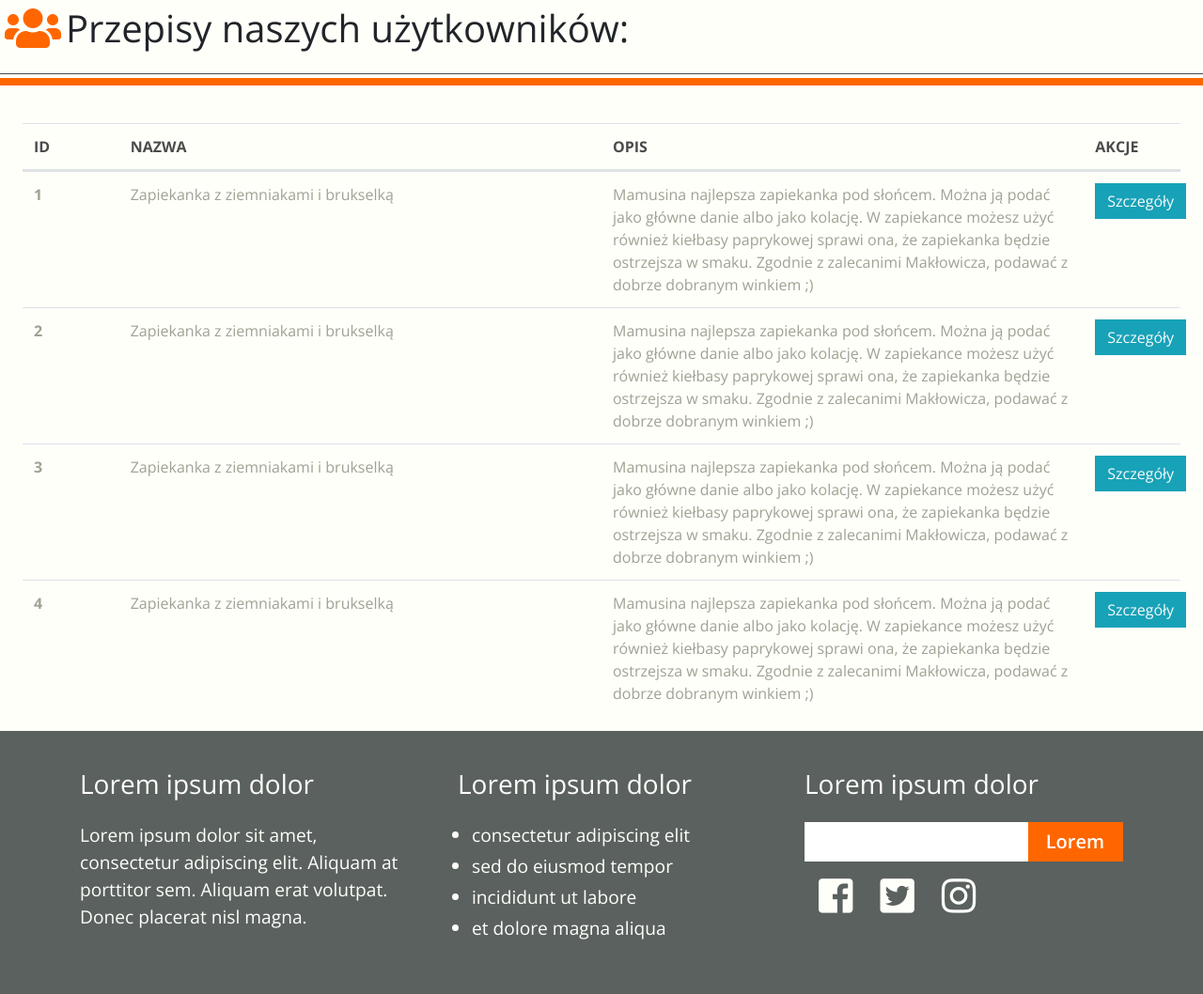
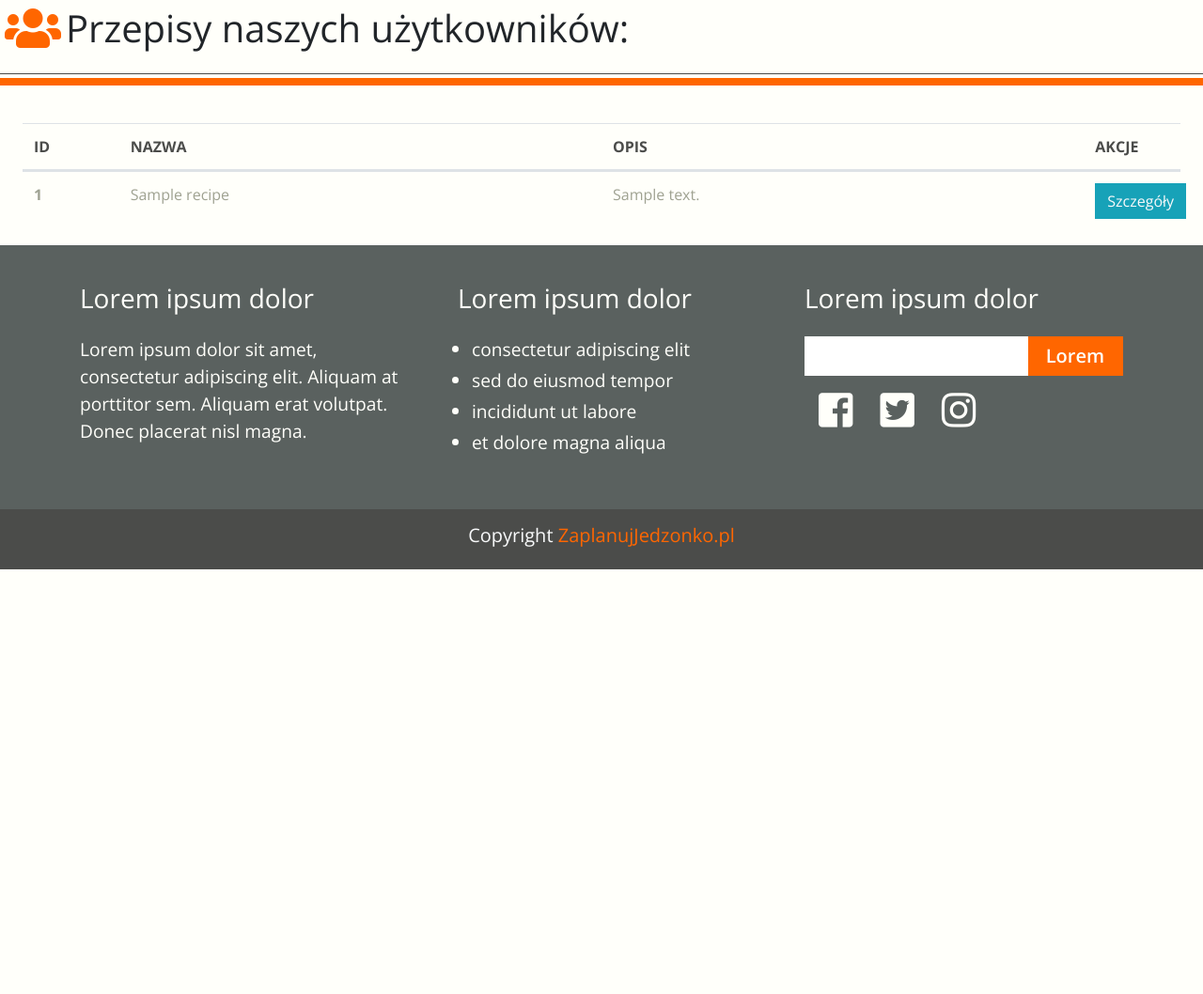
Before and after one commit to WojciechBuda88/Jedzonko, a Django app: template jedzonko/templates/recipes.html in a window 1280 px wide. Shown: the part 135-1193 px from the top of the page at 94% size. After the commit the page ends 741 px from the top, so only its background shows below. Run offline with Django 3.2, Linux system fonts and the light colour scheme; the template is opened without the code that fills it: most values are stand-ins (such as "Sample title", 1, 10 or a date in 2020); some libraries are stand-ins or nearby versions; some web fonts are replaced.

Commit message:
recipe list activated

```diff
--- a/jedzonko/templates/recipes.html
+++ b/jedzonko/templates/recipes.html
@@ -60,38 +60,41 @@
               </tr>
             </thead>
             <tbody class="text-color-lighter">
+            {% for recipe in recipes %}
                 <tr class="d-flex">
                     <th scope="row" class="col-1">1</th>
                     <td class="col-5">
-                    Zapiekanka z ziemniakami i brukselką
+                        {{ recipe.name }}
                     </td>
-                <td clas="col-5">Mamusina najlepsza zapiekanka pod słońcem. Można ją podać jako główne danie albo jako kolację. W zapiekance możesz użyć również kiełbasy paprykowej sprawi ona, że zapiekanka będzie ostrzejsza w smaku. Zgodnie z zalecanimi Makłowicza, podawać z dobrze dobranym winkiem ;)</td>
+                    <td clas="col-5" width="800px">{{ recipe.description }}</td>
                     <td class="col-1"><a href="#" class="btn btn-info rounded-0 text-light">Szczegóły</button></td>
                   </tr>
-              <tr class="d-flex">
-                <th scope="row" class="col-1">2</th>
-                <td class="col-5">
-                    Zapiekanka z ziemniakami i brukselką
-                </td>
-                <td clas="col-5">Mamusina najlepsza zapiekanka pod słońcem. Można ją podać jako główne danie albo jako kolację. W zapiekance możesz użyć również kiełbasy paprykowej sprawi ona, że zapiekanka będzie ostrzejsza w smaku. Zgodnie z zalecanimi Makłowicza, podawać z dobrze dobranym winkiem ;)</td>
-                <td class="col-1"><a href="#" class="btn btn-info rounded-0 text-light">Szczegóły</a></td>
-             </tr>
-             <tr class="d-flex">
-                <th scope="row" class="col-1">3</th>
-                <td class="col-5">
-                    Zapiekanka z ziemniakami i brukselką
-                </td>
-                <td clas="col-5">Mamusina najlepsza zapiekanka pod słońcem. Można ją podać jako główne danie albo jako kolację. W zapiekance możesz użyć również kiełbasy paprykowej sprawi ona, że zapiekanka będzie ostrzejsza w smaku. Zgodnie z zalecanimi Makłowicza, podawać z dobrze dobranym winkiem ;)</td>
-                <td class="col-1"><a href="#" class="btn btn-info rounded-0 text-light">Szczegóły</a></td>
-              </tr>
-              <tr class="d-flex">
-                <th scope="row" class="col-1">4</th>
-                <td class="col-5">
-                    Zapiekanka z ziemniakami i brukselką
-                </td>
-                <td clas="col-5">Mamusina najlepsza zapiekanka pod słońcem. Można ją podać jako główne danie albo jako kolację. W zapiekance możesz użyć również kiełbasy paprykowej sprawi ona, że zapiekanka będzie ostrzejsza w smaku. Zgodnie z zalecanimi Makłowicza, podawać z dobrze dobranym winkiem ;)</td>
-                <td class="col-1"><a href="#" class="btn btn-info rounded-0 text-light">Szczegóły</a></td>
-                </tr>
+            {% endfor %}
+            </ol>
+{#              <tr class="d-flex">#}
+{#                <th scope="row" class="col-1">2</th>#}
+{#                <td class="col-5">#}
+{#                    Zapiekanka z ziemniakami i brukselką#}
+{#                </td>#}
+{#                <td clas="col-5">Mamusina najlepsza zapiekanka pod słońcem. Można ją podać jako główne danie albo jako kolację. W zapiekance możesz użyć również kiełbasy paprykowej sprawi ona, że zapiekanka będzie ostrzejsza w smaku. Zgodnie z zalecanimi Makłowicza, podawać z dobrze dobranym winkiem ;)</td>#}
+{#                <td class="col-1"><a href="#" class="btn btn-info rounded-0 text-light">Szczegóły</a></td>#}
+{#             </tr>#}
+{#             <tr class="d-flex">#}
+{#                <th scope="row" class="col-1">3</th>#}
+{#                <td class="col-5">#}
+{#                    Zapiekanka z ziemniakami i brukselką#}
+{#                </td>#}
+{#                <td clas="col-5">Mamusina najlepsza zapiekanka pod słońcem. Można ją podać jako główne danie albo jako kolację. W zapiekance możesz użyć również kiełbasy paprykowej sprawi ona, że zapiekanka będzie ostrzejsza w smaku. Zgodnie z zalecanimi Makłowicza, podawać z dobrze dobranym winkiem ;)</td>#}
+{#                <td class="col-1"><a href="#" class="btn btn-info rounded-0 text-light">Szczegóły</a></td>#}
+{#              </tr>#}
+{#              <tr class="d-flex">#}
+{#                <th scope="row" class="col-1">4</th>#}
+{#                <td class="col-5">#}
+{#                    Zapiekanka z ziemniakami i brukselką#}
+{#                </td>#}
+{#                <td clas="col-5">Mamusina najlepsza zapiekanka pod słońcem. Można ją podać jako główne danie albo jako kolację. W zapiekance możesz użyć również kiełbasy paprykowej sprawi ona, że zapiekanka będzie ostrzejsza w smaku. Zgodnie z zalecanimi Makłowicza, podawać z dobrze dobranym winkiem ;)</td>#}
+{#                <td class="col-1"><a href="#" class="btn btn-info rounded-0 text-light">Szczegóły</a></td>#}
+{#                </tr>#}
             </tbody>
         </table>
     </section>
--- a/scrumlab/urls.py
+++ b/scrumlab/urls.py
@@ -16,9 +16,10 @@ Including another URLconf
 from django.contrib import admin
 from django.urls import path
 
-from jedzonko.views import IndexView
+from jedzonko.views import IndexView, RecipeList
 
 urlpatterns = [
     path('admin/', admin.site.urls),
     path('index/', IndexView.as_view()),
+    path('recipe/list', RecipeList.as_view())
 ]
```
Also changed, not shown: jedzonko/views.py (+9 -0 lines). Lines whose indentation alone changed are shown as unchanged.
